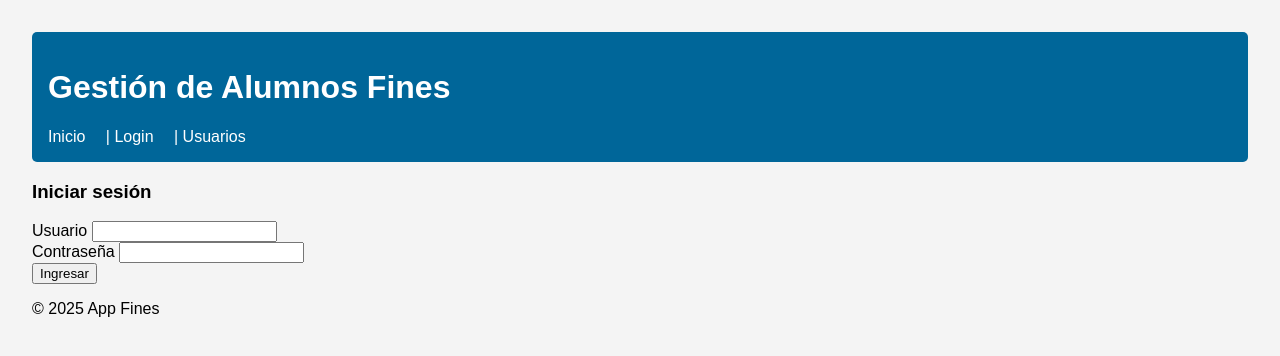
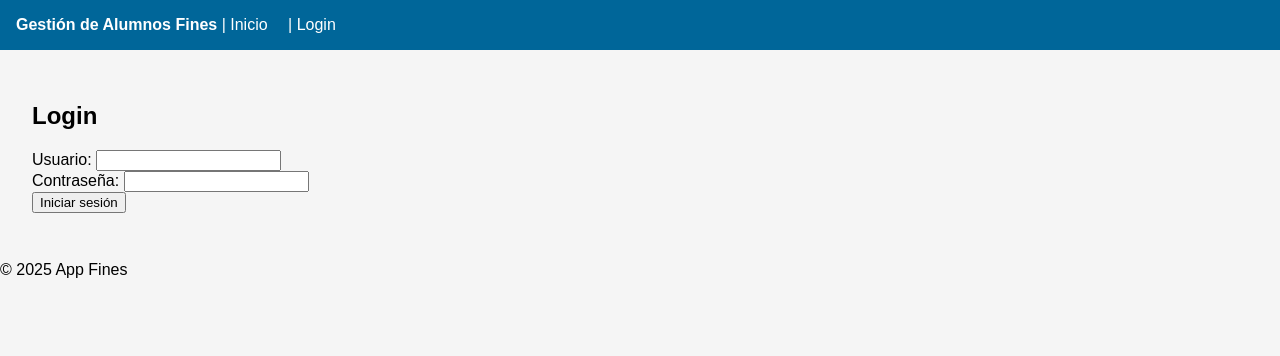
Before and after one commit to Xavo2027/fines-app, a Flask app: template templates/login.html in a window 1280 px wide. Shown: the top 356 px of the page. Run offline with Flask 3, Linux system fonts and the light colour scheme; the template is opened without the code that fills it, so the values that code supplies are empty; data comes from the database, SQL or seed files in the repository.

Commit message:
Actualización de app con login, navbar y estilos

```diff
--- a/app.py
+++ b/app.py
@@ -1,10 +1,53 @@
-from flask import Flask, render_template
+from flask import Flask, render_template, request, redirect, url_for, session
+import sqlite3
+import os
 
 app = Flask(__name__)
+app.secret_key = "clave_secreta"
+
+@app.before_first_request
+def crear_usuario_demo():
+    if not os.path.exists("fines.db"):
+        conn = sqlite3.connect('fines.db')
+        cursor = conn.cursor()
+        cursor.execute(
+            "CREATE TABLE IF NOT EXISTS usuarios (id INTEGER PRIMARY KEY AUTOINCREMENT, usuario TEXT NOT NULL, password TEXT NOT NULL, rol TEXT NOT NULL)"
+        )
+        cursor.execute("SELECT * FROM usuarios WHERE usuario = ?", ('admin',))
+        if not cursor.fetchone():
+            cursor.execute("INSERT INTO usuarios (usuario, password, rol) VALUES (?, ?, ?)", ('admin', 'admin', 'admin'))
+        conn.commit()
+        conn.close()
 
 @app.route("/")
 def index():
-    return render_template("index.html")
+    rol = session.get("rol", "desconocido")
+    return render_template("index.html", rol=rol)
+
+@app.route("/login", methods=["GET", "POST"])
+def login():
+    if request.method == "POST":
+        usuario = request.form["usuario"]
+        password = request.form["password"]
+
+        conn = sqlite3.connect("fines.db")
+        cursor = conn.cursor()
+        cursor.execute("SELECT * FROM usuarios WHERE usuario=? AND password=?", (usuario, password))
+        usuario_encontrado = cursor.fetchone()
+        conn.close()
+
+        if usuario_encontrado:
+            session["usuario"] = usuario
+            session["rol"] = usuario_encontrado[3]
+            return redirect(url_for("index"))
+        else:
+            return render_template("login.html", error="Credenciales incorrectas")
+    return render_template("login.html")
+
+@app.route("/logout")
+def logout():
+    session.clear()
+    return redirect(url_for("index"))
 
 if __name__ == "__main__":
     app.run(debug=True)
--- a/static/style.css
+++ b/static/style.css
@@ -1,18 +1,19 @@
 body {
     font-family: Arial, sans-serif;
-    margin: 2rem;
-    background-color: #f4f4f4;
+    background: #f5f5f5;
+    margin: 0;
+    padding: 0;
 }
-
-header {
+.navbar {
     background-color: #006699;
     color: white;
     padding: 1rem;
-    border-radius: 5px;
 }
-
-nav a {
+.navbar a {
     color: white;
+    margin-right: 1rem;
     text-decoration: none;
-    margin-right: 1rem;
 }
+.content {
+    padding: 2rem;
+}
--- a/templates/base.html
+++ b/templates/base.html
@@ -1,24 +1,25 @@
-<!DOCTYPE html>
+<!doctype html>
 <html lang="es">
 <head>
     <meta charset="UTF-8">
-    <title>{% block title %}App Fines{% endblock %}</title>
+    <title>Gestión de Alumnos Fines</title>
     <link rel="stylesheet" href="{{ url_for('static', filename='style.css') }}">
 </head>
 <body>
-    <header>
-        <h1>Gestión de Alumnos Fines</h1>
-        <nav>
-            <a href="/">Inicio</a> |
-            <a href="/login">Login</a> |
-            <a href="/usuarios">Usuarios</a>
-        </nav>
-    </header>
-    <main>
+    <div class="navbar">
+        <strong>Gestión de Alumnos Fines</strong> |
+        <a href="{{ url_for('index') }}">Inicio</a> |
+        {% if session.get("usuario") %}
+            <a href="{{ url_for('logout') }}">Cerrar sesión</a>
+        {% else %}
+            <a href="{{ url_for('login') }}">Login</a>
+        {% endif %}
+    </div>
+    <div class="content">
         {% block content %}{% endblock %}
-    </main>
+    </div>
     <footer>
-        <p>&copy; 2025 App Fines</p>
+        <p>© 2025 App Fines</p>
     </footer>
 </body>
 </html>
--- a/templates/login.html
+++ b/templates/login.html
@@ -1,19 +1,15 @@
+{% extends "base.html" %}
 
-{% extends "base.html" %}
 {% block content %}
-<h3>Iniciar sesión</h3>
+<h2>Login</h2>
+<form method="post">
+    <label for="usuario">Usuario:</label>
+    <input type="text" name="usuario" required><br>
+    <label for="password">Contraseña:</label>
+    <input type="password" name="password" required><br>
+    <button type="submit">Iniciar sesión</button>
+</form>
 {% if error %}
-  <div class="alert alert-danger">{{ error }}</div>
+<p style="color:red;">{{ error }}</p>
 {% endif %}
-<form method="POST">
-    <div class="mb-3">
-        <label>Usuario</label>
-        <input type="text" name="usuario" class="form-control" required>
-    </div>
-    <div class="mb-3">
-        <label>Contraseña</label>
-        <input type="password" name="password" class="form-control" required>
-    </div>
-    <button type="submit" class="btn btn-primary">Ingresar</button>
-</form>
 {% endblock %}
```
Also changed, not shown: templates/index.html (+8 -12 lines), 1 other file.
